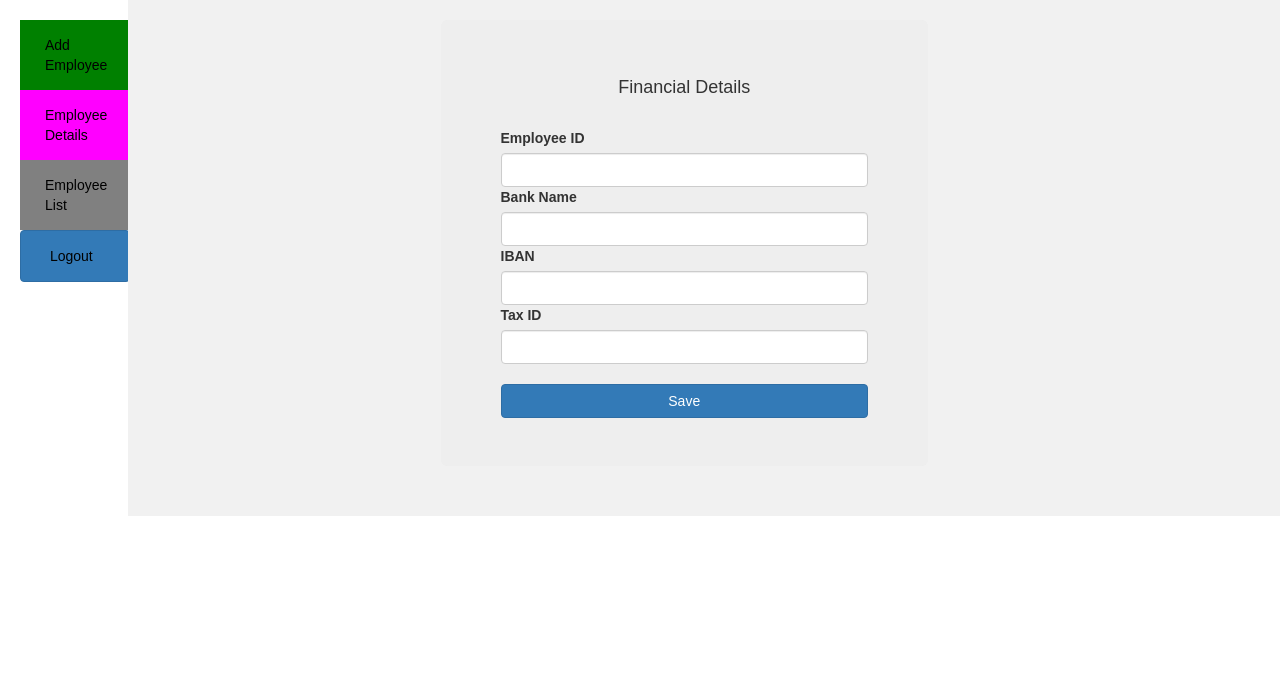
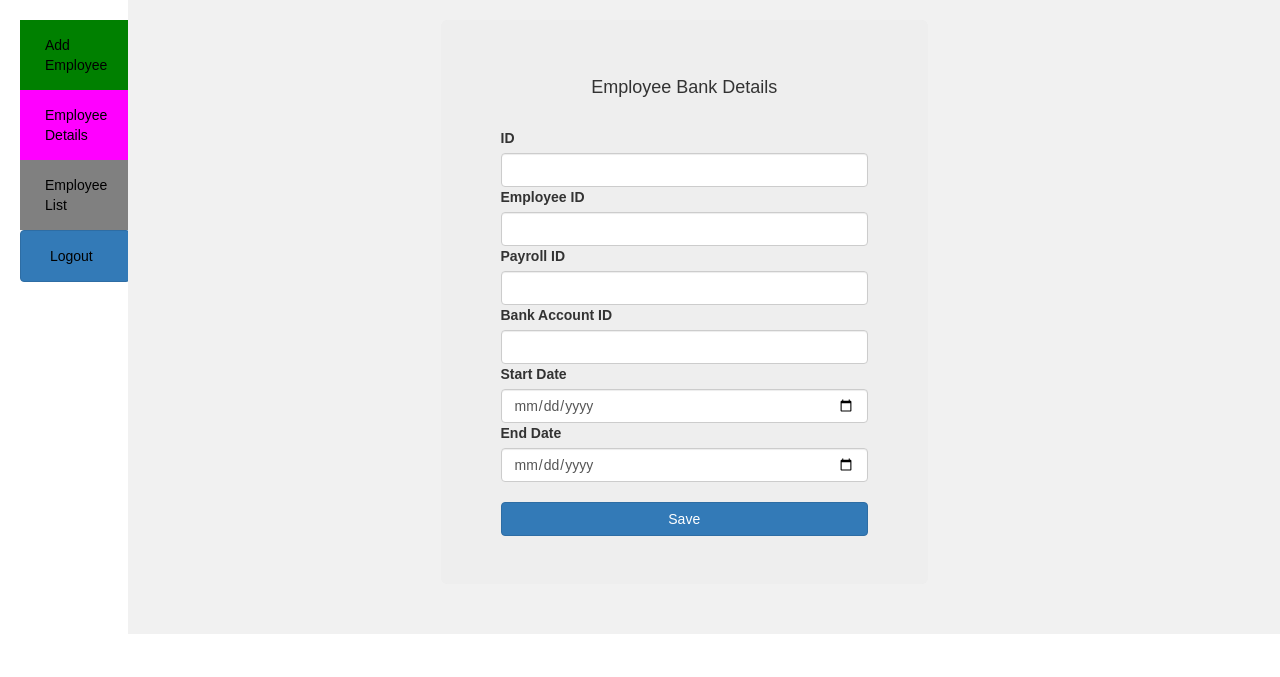
Before and after one commit to skandswami/SRH_HR_Management, a Flask app: page /financedata in a window 1280 px wide. Shown: the part 123-800 px from the top of the page. Run offline with Flask 2, Linux system fonts and the light colour scheme; parts of the project's set-up code (start-up, migrations or seed data) failed here and were passed over; some libraries are stand-ins or nearby versions.

Commit message:
finance and department code updated

```diff
--- a/app.py
+++ b/app.py
@@ -183,31 +183,36 @@ def skills():
 
 @app.route("/financedata", methods=['GET', 'POST'])
 def financedata():
-#     if request.method == 'POST':
-#         employee_id=request.form.get('employee_id')
-#         bankname=request.form.get('bankname')
-#         iban=request.form.get('iban')
-#         taxid=request.form.get('taxid')
-#         finance_data=db.engine.execute(f"INSERT INTO `financedata` (`employee_id`,`bankname`,`iban`,`taxid`) VALUES ('{employee_id}','{bankname}','{iban}','{taxid}')")
-#         flash("Employee finance Information created Successully")
-#         return redirect('/CreateEmployee')
+    if request.method == 'POST':
+        emp_bank_id=request.form.get('emp_bank_id')
+        employee_id=request.form.get('employee_id')
+        salary_id=request.form.get('salary_id')
+        bank_acc_id=request.form.get('bank_acc_id')
+        start_date=request.form.get('start_date')
+        end_date=request.form.get('end_date')
+        conn = DatabaseConnection()
+        cur = conn.cursor()
+        cur.execute(f"Call public.sp_emp_bank_info('{emp_bank_id}', '{employee_id}', '{bank_acc_id}', '{start_date}', '{end_date}', '{salary_id}')")
+        conn.commit()
+        flash("Employee finance Information created Successully")
+        return redirect('/CreateEmployee')
     return render_template("financedata.html")
 
-# @app.route("/organisationdata", methods=['GET', 'POST'])
-# def organisationdata():
-#     if request.method == 'POST':
-#         employee_id=request.form.get('employee_id')
-#         department_id=request.form.get('deptid')
-#         department_name=request.form.get('deptname')
-#         manager_name=request.form.get('managername')
-#         office_building=request.form.get('building')
-#         office_location=request.form.get('location')
-#         basecontractor=request.form.get('contractor')
-#         contractordetails=request.form.get("contractordetails")
-#         organisation_data=db.engine.execute(f"INSERT INTO `organisationdata` (`employee_id`,`department_id`,`depatment_name`,`manager_name`,`office_building`,`office_location`,`basecontractor`,`contractordetails`) VALUES ('{employee_id}','{department_id}','{department_name}','{manager_name}','{office_building}','{office_location}','{basecontractor}','{contractordetails}')")
-#         flash("Employee organisation Information created Successully")
-#         return redirect('/CreateEmployee')
-#     return render_template("organisationdata.html")
+@app.route("/organisationdata", methods=['GET', 'POST'])
+def organisationdata():
+    if request.method == 'POST':
+        emp_dept_id=request.form.get('emp_dept_id')
+        employee_id=request.form.get('employee_id')
+        department_id=request.form.get('deptid')
+        join_date=request.form.get('join_date')
+        leave_date=request.form.get('leave_date')
+        conn = DatabaseConnection()
+        cur = conn.cursor()
+        cur.execute(f"Call public.sp_emp_dept('{emp_dept_id}', '{department_id}', '{employee_id}', '{join_date}', '{leave_date}')")
+        conn.commit()
+        flash("Employee organisation Information created Successully")
+        return redirect('/CreateEmployee')
+    return render_template("organisationdata.html")
 
 # @app.route('/Leaves', methods=['GET', 'POST'])
 # def Leaves():
--- a/templates/financedata.html
+++ b/templates/financedata.html
@@ -119,28 +119,37 @@
 
             <div class = "col-md-3"></div>
             <div class = "col-md-5 jumbotron">
-                <h4 class = "text-center">Financial Details</h4>
+                <h4 class = "text-center">Employee Bank Details</h4>
                 <br>
                 <form action="" method="post">
 
+                    <div class="mb-2">
+                      <label for="emp_bank_id" class="form-label">ID</label>
+                      <input type="number" class="form-control" id="emp_bank_id" name = "emp_bank_id" aria-describedby="emailHelp" >
+                    </div>
                     <div class="mb-2">
                         <label for="employee_id" class="form-label">Employee ID</label>
                         <input type="number" class="form-control" id="employee_id" name = "employee_id" aria-describedby="emailHelp" required>
                     </div>
 
                     <div class="mb-2">
-                        <label for="bankname" class="form-label">Bank Name</label>
-                        <input type="text" class="form-control" id="bankname" name = "bankname" aria-describedby="emailHelp" required>
+                      <label for="salary_id" class="form-label">Payroll ID</label>
+                      <input type="number" class="form-control" id="salary_id" name = "salary_id" aria-describedby="emailHelp" required>
                     </div>
 
                     <div class="mb-2">
-                        <label for="iban" class="form-label">IBAN</label>
-                        <input type="text" class="form-control" id="iban" name = "iban" aria-describedby="emailHelp" required>
+                        <label for="bank_acc_id" class="form-label">Bank Account ID</label>
+                        <input type="number" class="form-control" id="bank_acc_id" name = "bank_acc_id" aria-describedby="emailHelp" required>
                     </div>
 
                     <div class="mb-2">
-                        <label for="taxid" class="form-label">Tax ID</label>
-                        <input type="number" class="form-control" id="taxid"  name ="taxid" aria-describedby="emailHelp" required>
+                        <label for="start_date" class="form-label">Start Date</label>
+                        <input type="date" class="form-control" id="start_date" name = "start_date" aria-describedby="emailHelp" required>
+                    </div>
+
+                    <div class="mb-2">
+                        <label for="end_date" class="form-label">End Date</label>
+                        <input type="date" class="form-control" id="end_date"  name ="end_date" aria-describedby="emailHelp">
                     </div>
                     <br>
                    <button type="submit" class="btn btn-primary btn btn-primary btn-small btn-block">Save</button>
```
Also changed, not shown: templates/organisationdata.html (+17 -3 lines).
